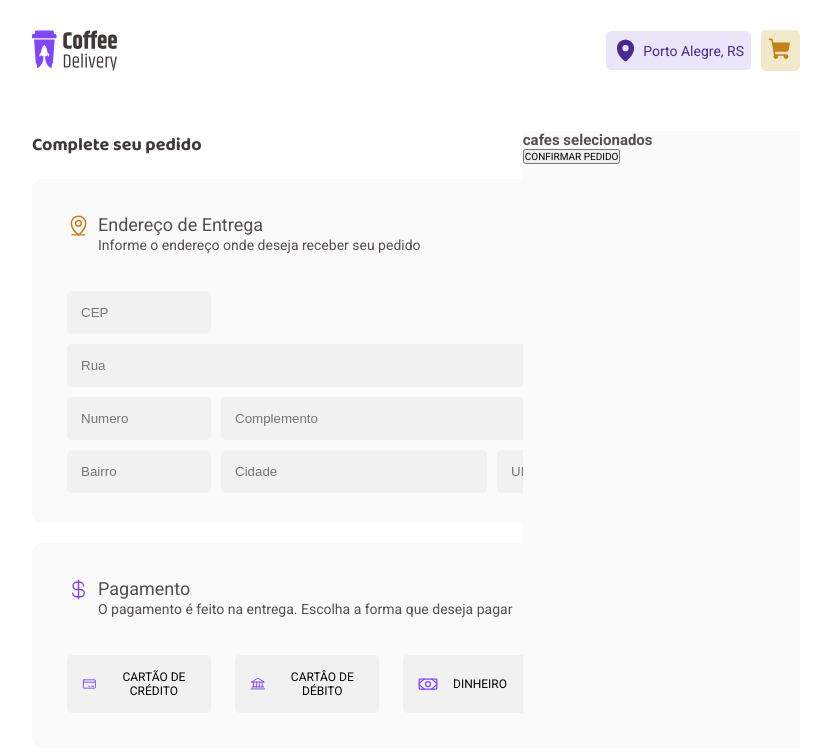
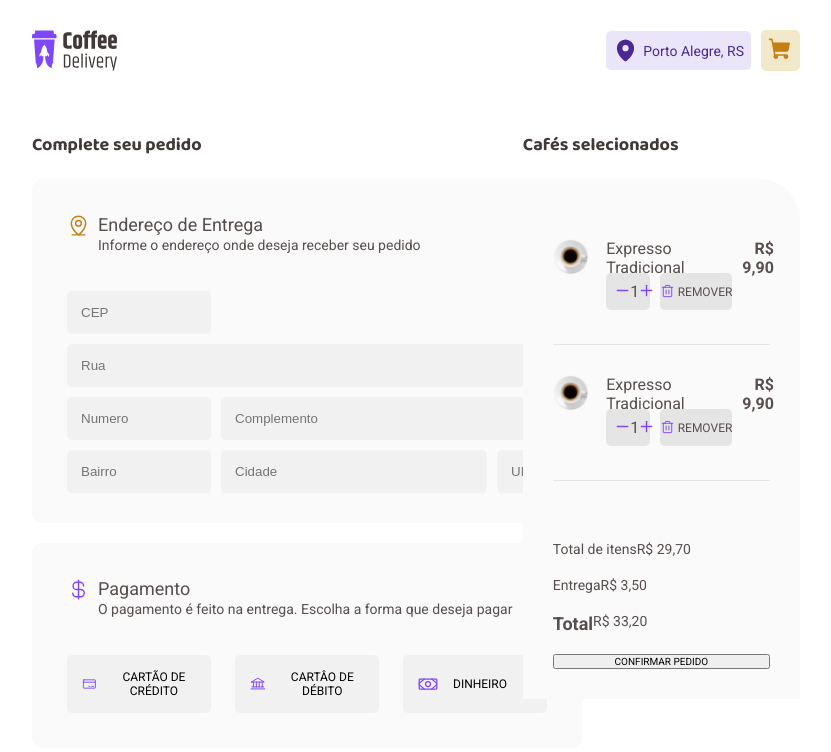
Before and after one commit to HumbertoSilv/coffee_delivery, a React (Vite) app: page /checkout in a window 1280 px wide. Shown: the top 752 px of the page, without its empty margins (224-1055 px from the left). Built offline with nearby package versions, Linux system fonts and the light colour scheme.

Commit message:
feat: create CartItem component

```diff
--- a/src/pages/Checkout/index.tsx
+++ b/src/pages/Checkout/index.tsx
@@ -3,7 +3,10 @@
   CreditCard,
   CurrencyDollar,
   MapPinLine,
+  Minus,
   Money,
+  Plus,
+  Trash,
 } from 'phosphor-react'
 import {
   CheckoutContainer,
@@ -16,7 +19,11 @@
   Input,
   PaymentSection,
   PaymentMethod,
+  CartList,
+  Total,
+  CartItem,
 } from './styles'
+import coffeeImage from '../../assets/Coffee-01.svg'
 
 export const Checkout = () => {
   return (
@@ -69,13 +76,60 @@
       </ComplementaryData>
 
       <OrderContainer>
-        <h1>cafes selecionados</h1>
-        <div>
-          <div></div>
+        <h1>Cafés selecionados</h1>
+        <CartList>
+          <CartItem>
+            <img id="img" src={coffeeImage} alt="" />
+            <h2 id="title">Expresso Tradicional</h2>
+            <div id="counter" className="counter">
+              <button>
+                <Minus size={15} weight="bold" />
+              </button>
+              <span>1</span>
+              <button>
+                <Plus size={15} weight="bold" />
+              </button>
+            </div>
+            <button id="button">
+              <Trash size={15} />
+              REMOVER
+            </button>
+            <span id="total">R$ 9,90</span>
+          </CartItem>
+          <CartItem>
+            <img id="img" src={coffeeImage} alt="" />
+            <h2 id="title">Expresso Tradicional</h2>
+            <div id="counter" className="counter">
+              <button>
+                <Minus size={15} weight="bold" />
+              </button>
+              <span>1</span>
+              <button>
+                <Plus size={15} weight="bold" />
+              </button>
+            </div>
+            <button id="button">
+              <Trash size={15} />
+              REMOVER
+            </button>
+            <span id="total">R$ 9,90</span>
+          </CartItem>
+        </CartList>
+        <Total>
           <div>
-            <button>CONFIRMAR PEDIDO</button>
+            <span>Total de itens</span>
+            <span>R$ 29,70</span>
           </div>
-        </div>
+          <div>
+            <span>Entrega </span>
+            <span>R$ 3,50</span>
+          </div>
+          <div>
+            <h3>Total </h3>
+            <span>R$ 33,20</span>
+          </div>
+          <button>CONFIRMAR PEDIDO</button>
+        </Total>
       </OrderContainer>
     </CheckoutContainer>
   )
--- a/src/pages/Checkout/styles.ts
+++ b/src/pages/Checkout/styles.ts
@@ -156,5 +156,128 @@
 `
 
 export const OrderContainer = styled.aside`
+  h1 {
+    font-family: 'Baloo 2', cursive;
+    font-size: 1.8rem;
+    color: ${(props) => props.theme['base-subtitle']};
+    padding-bottom: 2rem;
+  }
+`
+
+export const CartList = styled.div`
+  padding: 3rem;
+  border-top-left-radius: 5px;
+  border-top-right-radius: 40px;
+
   background: ${(props) => props.theme.background};
 `
+
+export const CartItem = styled.div`
+  display: grid;
+
+  column-gap: 1rem;
+
+  padding: 3rem 0;
+  border-bottom: 1px solid ${(props) => props.theme['base-button']};
+
+  h2 {
+    font-family: 'Roboto';
+    font-size: 16px;
+    font-weight: normal;
+  }
+
+  #img {
+    grid-area: img;
+    width: 80%;
+  }
+
+  #title {
+    grid-area: title;
+  }
+
+  #counter {
+    grid-area: counter;
+  }
+
+  #button {
+    grid-area: button;
+  }
+
+  #total {
+    grid-area: total;
+  }
+
+  grid-template:
+    'img title title total' 45%
+    'img counter button total' 50% / 20% 20% 1fr 1fr;
+
+  .counter {
+    display: flex;
+    font-size: 1.6rem;
+    padding: 0.9rem;
+    justify-content: space-between;
+    align-items: center;
+    border-radius: 5px;
+    background: ${(props) => props.theme['base-button']};
+  }
+
+  .counter button {
+    cursor: pointer;
+    border: none;
+    background: transparent;
+    color: ${(props) => props.theme.purple};
+    transition: color 0.3s, background-color 0.3s;
+  }
+
+  #button {
+    cursor: pointer;
+    display: flex;
+    align-items: center;
+    justify-content: center;
+    gap: 0.3rem;
+    border: none;
+    font-size: 1.2rem;
+    border-radius: 5px;
+    color: ${(props) => props.theme['base-text']};
+    background: ${(props) => props.theme['base-button']};
+    transition: color 0.3s, background-color 0.3s;
+  }
+
+  #button:hover {
+    color: ${(props) => props.theme['purple-dark']};
+    background: ${(props) => props.theme['base-hover']};
+  }
+
+  svg {
+    color: ${(props) => props.theme.purple};
+  }
+
+  #total {
+    font-family: 'Roboto';
+    font-weight: 700;
+    font-size: 1.6rem;
+    color: ${(props) => props.theme['base-text']};
+    text-align: end;
+  }
+`
+
+export const Total = styled.div`
+  display: flex;
+  gap: 2rem;
+  flex-direction: column;
+  padding: 3rem;
+  background: ${(props) => props.theme.background};
+
+  span {
+    color: ${(props) => props.theme['base-text']};
+    font-size: 1.4rem;
+  }
+
+  h3 {
+    font-size: 1.8rem;
+  }
+
+  div {
+    display: flex;
+  }
+`
```
